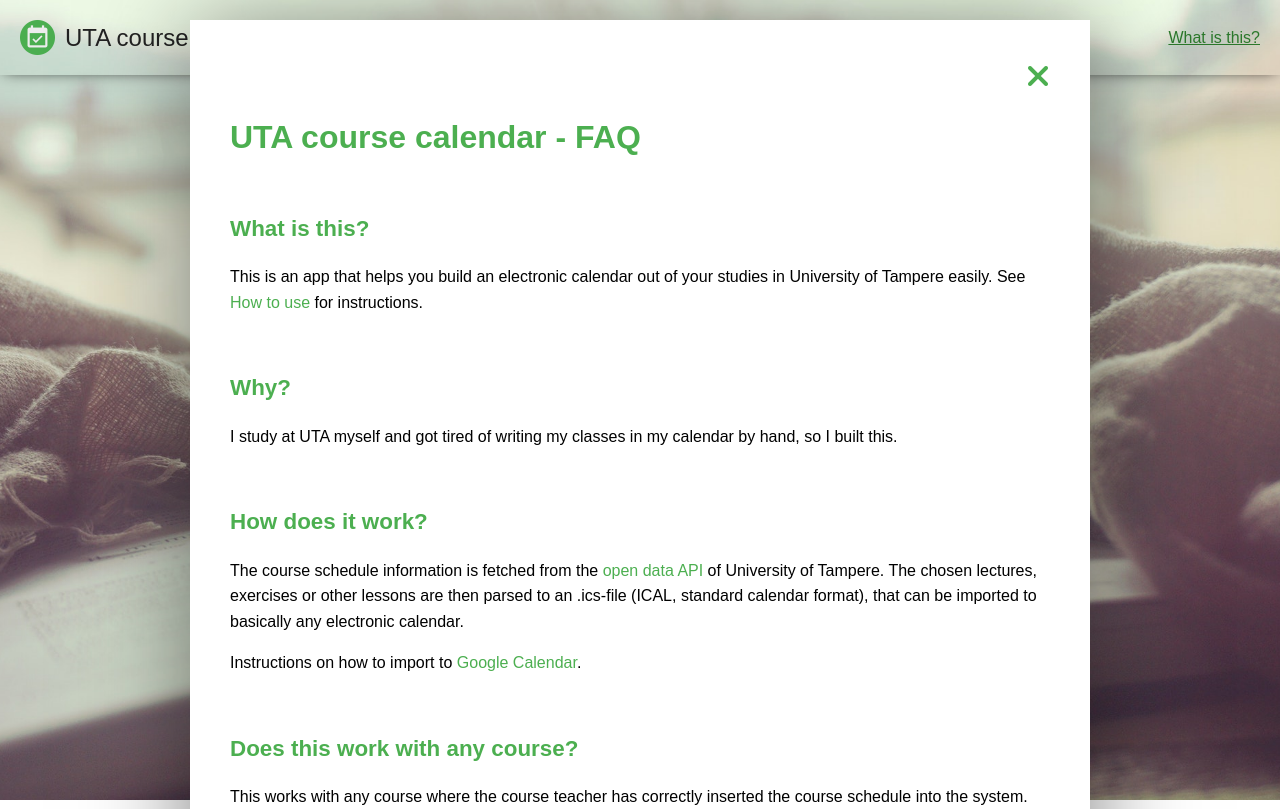
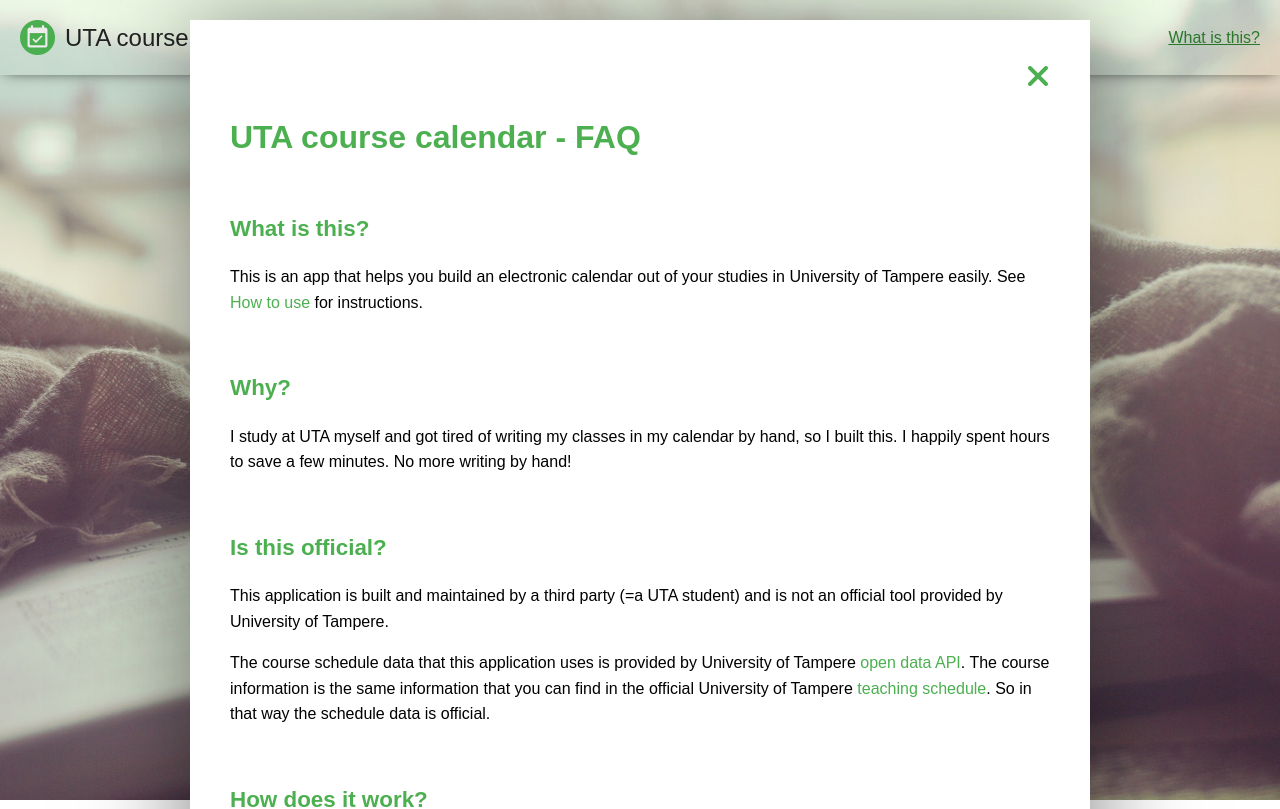
Before and after one commit to anttispitkanen/uta-course-calendar, a React app in the folder client/: page /help in a window 1280 px wide. Shown: the top 809 px of the page. Built offline with nearby package versions, Linux system fonts and the light colour scheme.

Commit message:
add new FAQs

```diff
--- a/client/src/components/help/Help.js
+++ b/client/src/components/help/Help.js
@@ -40,7 +40,25 @@
                     </h3>
                     <p className="help-section-text">
                         I study at UTA myself and got tired of writing my classes in
-                        my calendar by hand, so I built this.
+                        my calendar by hand, so I built this. I happily spent hours to save a few minutes.
+                        No more writing by hand!
+                    </p>
+                </div>
+
+                <div className="help-section">
+                    <h3 className="help-section-heading">
+                        Is this official?
+                    </h3>
+                    <p className="help-section-text">
+                        This application is built and maintained by a third party (=a UTA student) and
+                        is not an official tool provided by University of Tampere.
+                    </p>
+                    <p className="help-section-text">
+                        The course schedule data that this application uses is provided by University of
+                        Tampere <A href="https://opendata.uta.fi">open data API</A>. The course information
+                        is the same information that you can find in the official University of
+                        Tampere <A href="https://www10.uta.fi/opas/teaching/index.htm?uiLang=en&kieli=en">
+                        teaching schedule</A>. So in that way the schedule data is official.
                     </p>
                 </div>
 
@@ -51,8 +69,8 @@
                     <p className="help-section-text">
                         The course schedule information is fetched from the <A href="https://opendata.uta.fi">
                         open data API</A> of University of Tampere. The chosen lectures,
-                        exercises or other lessons are then parsed to an .ics-file (ICAL,
-                        standard calendar format), that can be imported to basically any
+                        exercises or other lessons are then parsed to an <A href="https://en.wikipedia.org/wiki/ICalendar">
+                        .ics-file</A> (ICAL, standard calendar format), that can be imported to basically any
                         electronic calendar.
                     </p>
                     <p className="help-section-text">
@@ -89,10 +107,12 @@
                     <p className="help-section-text">
                         The calendar is correct in cases where the course teacher has inserted the schedule correctly.
                         This app gets all the information it has through the UTA open data API, which is updated daily.
+                        That is the same information that is displayed in the official teaching schedules.
                     </p>
                     <p className="help-section-text">
-                        However, I can't promise that the teachers or the API
-                        are always 100% correct, so it's advised that you don't trust it blindly.
+                        However, I can't promise that the teachers or the API are always 100% correct,
+                        so it's advised that you don't trust it blindly. As the creator I take no responsibility
+                        of the validity of the information.
                     </p>
                 </div>
 
@@ -102,6 +122,7 @@
                     </h3>
                     <p className="help-section-text">
                         No. But you can download as many subsequent courses as you wish, and import them separately to your calendar.
+                        This is in many ways much more convenient.
                     </p>
                 </div>
 
@@ -114,7 +135,16 @@
                     </p>
                     <p className="help-section-text">
                         For example, you can download the lectures before the course starts. Then, when you get to know
-                        your (possible) exercise group, you can download that.
+                        your (possible) exercise group, you can download that and add it to your calendar.
+                    </p>
+                </div>
+
+                <div className="help-section">
+                    <h3 className="help-section-heading">
+                        How can I remove the course from my own calendar?
+                    </h3>
+                    <p className="help-section-text">
+                        You can delete the events (=lectures, exercises...) like you would delete any other calendar event.
                     </p>
                 </div>
 
@@ -123,12 +153,14 @@
                         How to use a calendar app?
                     </h3>
                     <p className="help-section-text">
-                        Google will help you.
+                        There are many calendar apps to choose from, google instructions if you need help. I
+                        recommend Google Calendar myself, as it's easy to use both on mobile and in a browser
+                        and works really well.
                     </p>
                     <p className="help-section-text">
-                        However, within the app of your choice, I would advise you to create a separate calendar
-                        for each separate course. Then you can neatly color code different courses so you can
-                        easily make sense of your complete calendar.
+                        Within the app of your choice, I would advise you to create a separate calendar
+                        for each separate course. Then you can neatly color code and filter different courses
+                        so you can easily make sense of your complete calendar.
                     </p>
                 </div>
 
```
